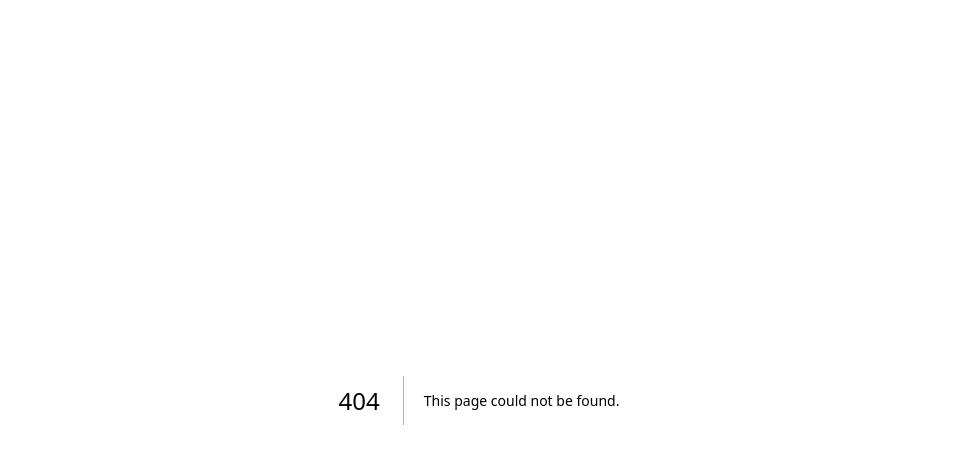
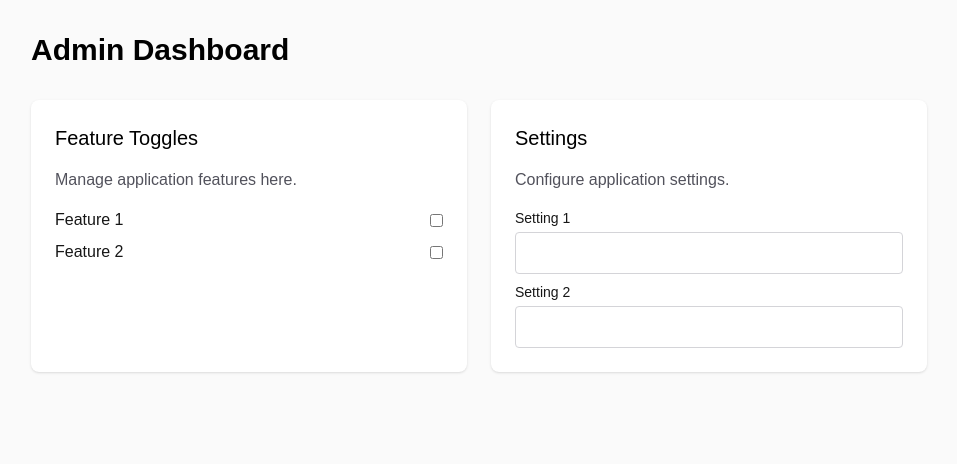
Before and after one commit to TUES-2026-PBL-11-klas/Hukulberi-Fin-Eco-Check, a Next.js app in the folder apps/frontend/: page /admin in a window 1280 px wide. Before the commit this address had no page. Shown: the top 464 px of the page, without its empty margins (161-1118 px from the left). Built offline with nearby package versions, Linux system fonts and the light colour scheme.

Commit message:
Add Admin Dashboard with feature toggles and settings sections

```diff
--- /dev/null
+++ b/apps/frontend/src/app/admin/page.tsx
@@ -0,0 +1,55 @@
+export default function AdminDashboard() {
+  return (
+    <div className="min-h-screen bg-zinc-50 dark:bg-black p-8">
+      <div className="max-w-4xl mx-auto">
+        <h1 className="text-3xl font-semibold text-black dark:text-zinc-50 mb-8">
+          Admin Dashboard
+        </h1>
+
+        <div className="grid grid-cols-1 md:grid-cols-2 gap-6">
+          {/* Feature Toggles Section */}
+          <div className="bg-white dark:bg-zinc-900 p-6 rounded-lg shadow">
+            <h2 className="text-xl font-medium text-black dark:text-zinc-50 mb-4">
+              Feature Toggles
+            </h2>
+            <p className="text-zinc-600 dark:text-zinc-400">
+              Manage application features here.
+            </p>
+            {/* Placeholder for toggles */}
+            <div className="mt-4 space-y-2">
+              <div className="flex items-center justify-between">
+                <span>Feature 1</span>
+                <input type="checkbox" />
+              </div>
+              <div className="flex items-center justify-between">
+                <span>Feature 2</span>
+                <input type="checkbox" />
+              </div>
+            </div>
+          </div>
+
+          {/* Settings Section */}
+          <div className="bg-white dark:bg-zinc-900 p-6 rounded-lg shadow">
+            <h2 className="text-xl font-medium text-black dark:text-zinc-50 mb-4">
+              Settings
+            </h2>
+            <p className="text-zinc-600 dark:text-zinc-400">
+              Configure application settings.
+            </p>
+            {/* Placeholder for settings */}
+            <div className="mt-4 space-y-2">
+              <div>
+                <label className="block text-sm font-medium">Setting 1</label>
+                <input type="text" className="mt-1 block w-full border border-zinc-300 rounded px-3 py-2" />
+              </div>
+              <div>
+                <label className="block text-sm font-medium">Setting 2</label>
+                <input type="text" className="mt-1 block w-full border border-zinc-300 rounded px-3 py-2" />
+              </div>
+            </div>
+          </div>
+        </div>
+      </div>
+    </div>
+  );
+}
```
